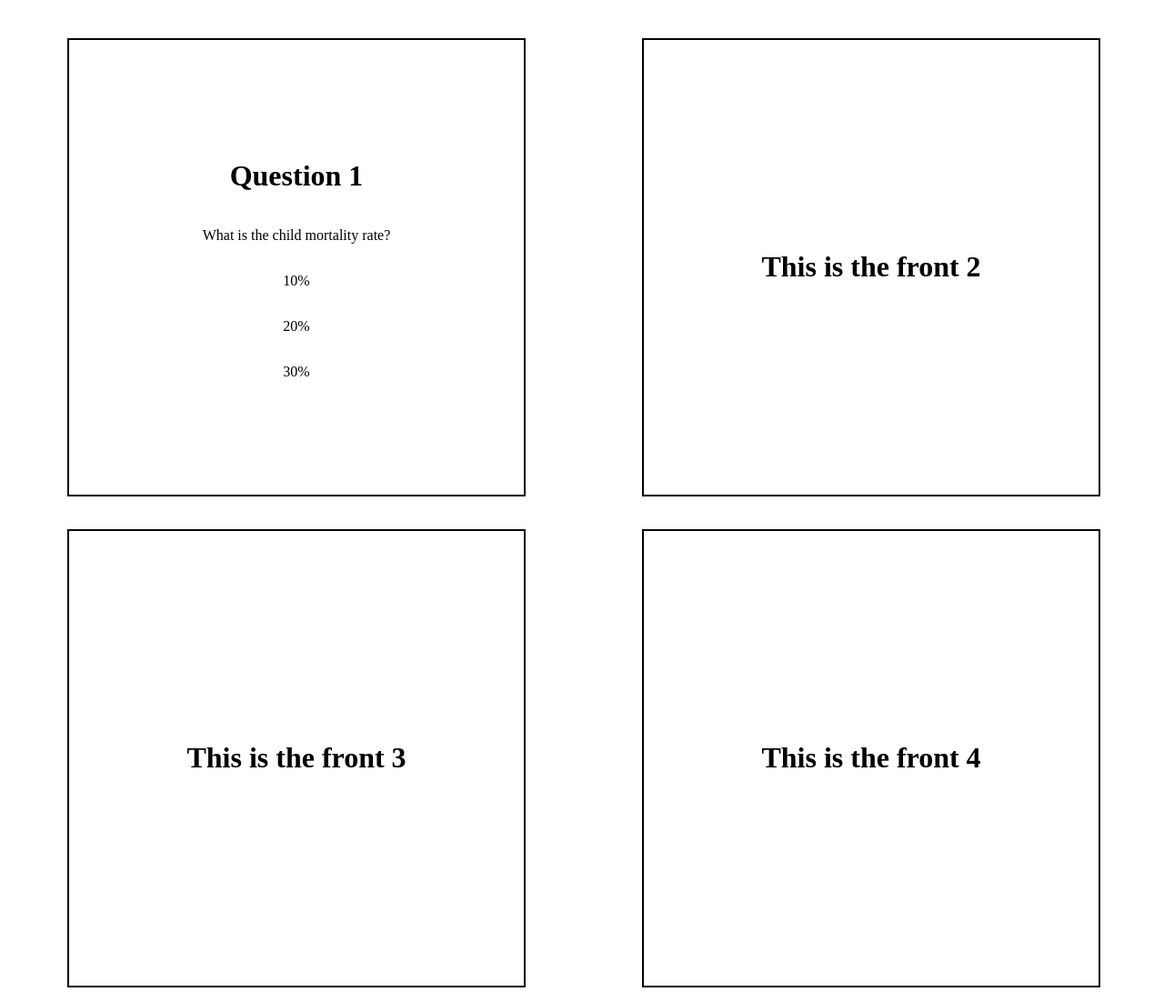
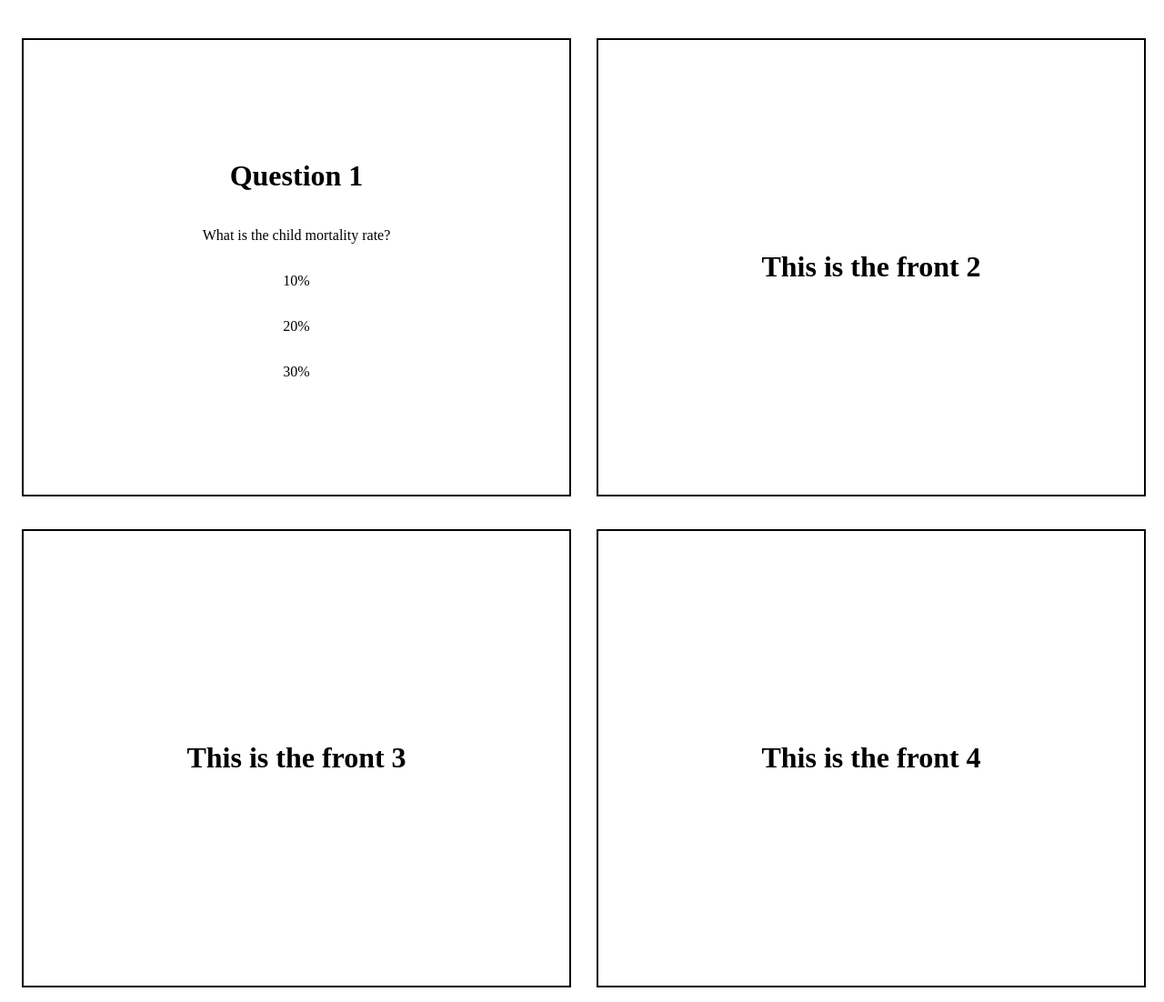
Before and after one commit to UBC-MDS/gapminder_challenge, a Flask app: page / in a window 1280 px wide. Shown: the part 58-1160 px from the top of the page at 91% size. Run offline with Flask 3, Linux system fonts and the light colour scheme; parts of the project's set-up code (start-up, migrations or seed data) failed here and were passed over.

Commit message:
clean up css

```diff
--- a/src/gapminder_challenge/templates/index.html
+++ b/src/gapminder_challenge/templates/index.html
@@ -6,15 +6,11 @@
   <title>Gapminder Challenge</title>
   <style>
     .left {
-      /* background-color: #f8f2f2; */
       float: left;
       width: 50%;
-      /* border: #000000 solid 1px; */
-
     }
 
     .right {
-      /* background-color: #999999; */
       float: left;
       width: 50%;
     }
@@ -23,17 +19,6 @@
       text-align: center
     }
 
-
-    /* body {
-  margin: 0;
-  width: 100%;
-  height: 100%;
-  display: flex;
-  justify-content: space-around;
-  align-items: center;
-  flex-wrap: wrap;
-}  */
-
     div {
       width: 100%;
       height: 100%;
@@ -41,7 +26,7 @@
 
     .container {
       margin: 20px;
-      width: 500px;
+      width: 600px;
       height: 500px;
       perspective: 1000px;
       margin-left: auto;
@@ -66,7 +51,6 @@
 
     .front {
       border: 2px solid black;
-      /* background: url("http://placehold.it/250x250"); */
     }
 
     .front:hover {
@@ -77,7 +61,6 @@
 
     .back {
       border: 2px solid black;
-      /* background: url("http://placehold.it/100x100"); */
       transform: rotateY(180deg);
     }
 
@@ -90,11 +73,9 @@
   <script>
     function flip(event) {
       var element = event.currentTarget;
-      // var childElement = element.querySelector('.front');
       if (element.className === "card") {
         if (element.style.transform == "rotateY(180deg)") {
           element.style.transform = "rotateY(0deg)";
-          // childElement.style.display = "none"
         }
         else {
           element.style.transform = "rotateY(180deg)";
@@ -123,7 +104,6 @@
           <p> 30% </p>
         </div>
         <div class="back">
-          <!-- <h1>This is the back</h1> -->
           <iframe noresize="noresize" style="
         position: absolute;
         background: transparent;
```
